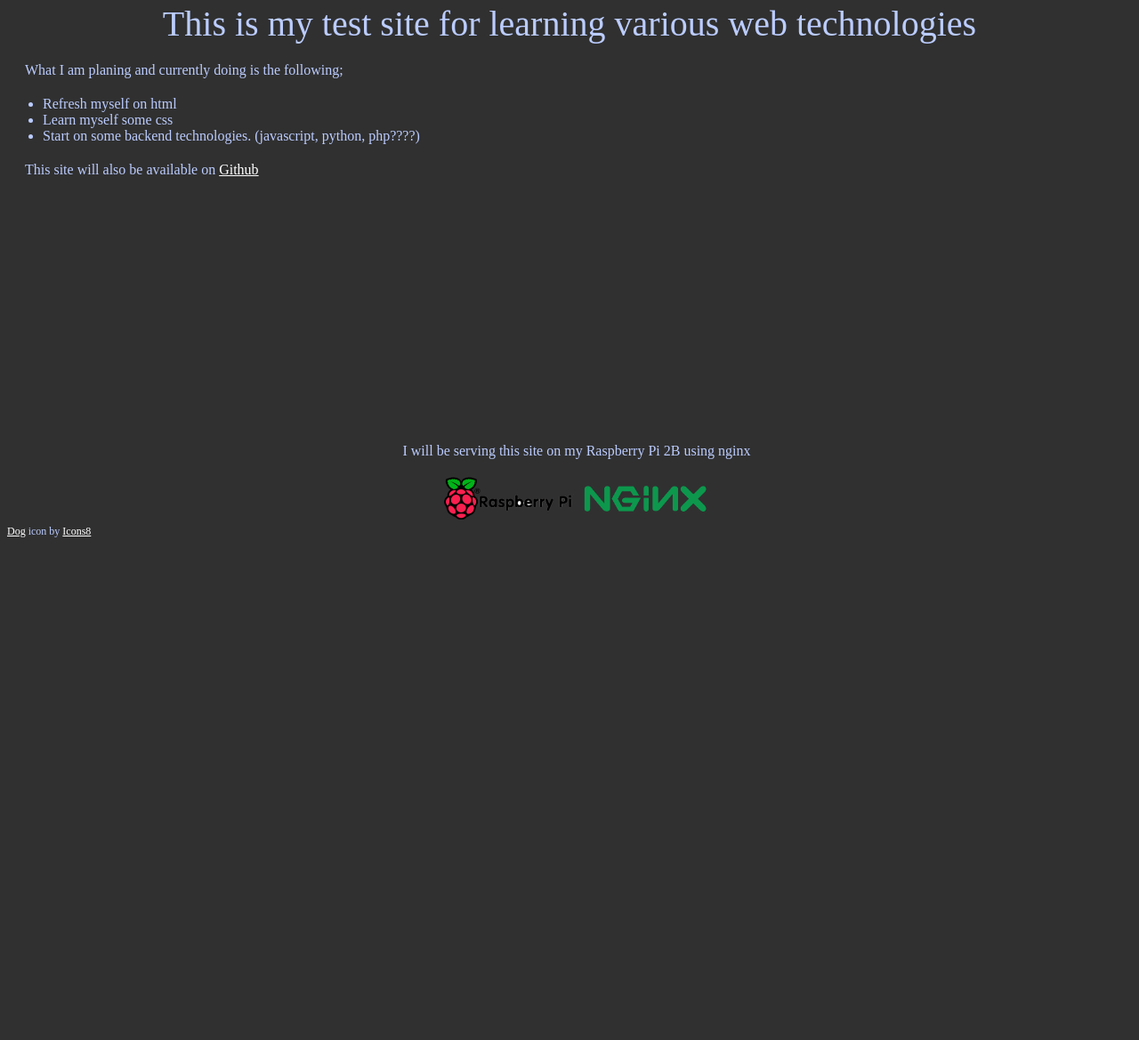
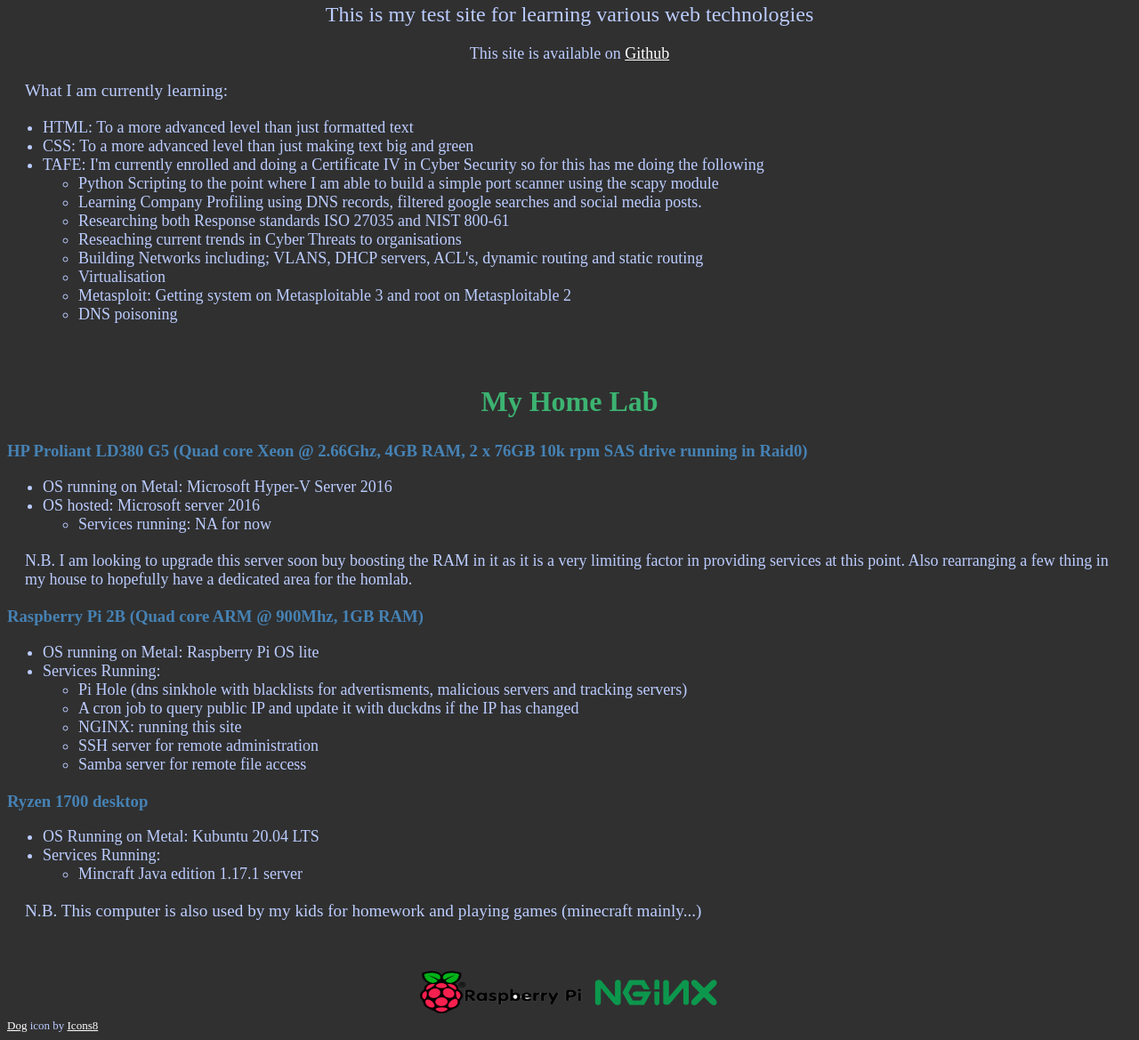
Before and after one commit to thomas-caporn/test_site, a plain HTML site: page www/index.html in a window 1280 px wide. Shown: the part 195-1364 px from the top of the page at 89% size. Before the commit the page ends 800 px from the top, so only its background shows below. Drawn offline with Linux system fonts and the light colour scheme.

Commit message:
Add files via upload
update to main page

```diff
--- a/www/index.html
+++ b/www/index.html
@@ -10,6 +10,7 @@
         }
         p {
             margin:20px;
+            font-size:larger;
         }
         a {
             color:white;
@@ -17,8 +18,19 @@
         footer{
             text-align: center;
             bottom: 0;
-            position: fixed;
             width: 100%;
+        }
+        h2 {
+            font-size:xx-large;
+            text-align:center;
+            color:mediumseagreen;
+        }
+        h3 {
+            text-align: left;
+            color:steelblue;
+        }
+        ul {
+            font-size: large;
         }
 
         </style>
@@ -26,29 +38,80 @@
 
 <body style="background-color:#303030;color:#BBCCFF">
 
-<h1>test_site</h1>
+<h1>toms_test_site</h1>
 
-<p style="text-align:center;font-size:40px">This is my test site for learning various web technologies</p>
+<p style="text-align:center;font-size:x-large;">This is my test site for learning various web technologies</p>
+<p style="text-align: center;font-size: large;">This site is available on <a href="https://github.com/thomas-caporn/test_site" style="color:white">Github</a></p>
 <p>
-What I am planing and currently doing is the following;
+What I am currently learning:
 
 <ul>
-<li>Refresh myself on html</li>
-<li>Learn myself some css</li>
-<li>Start on some backend technologies. (javascript, python, php????)</li>
-</ul></p>
-
-<p>This site will also be available on <a href="https://github.com/thomas-caporn/test_site" style="color:white">Github</a></p>
-
+    <li>HTML: To a more advanced level than just formatted text</li>
+    <li>CSS: To a more advanced level than just making text big and green</li>
+    <li>TAFE: I'm currently enrolled and doing a Certificate IV in Cyber Security so for this has me doing the following</li>
+    <ul>
+        <li>Python Scripting to the point where I am able to build a simple port scanner using the scapy module</li>
+        <li>Learning Company Profiling using DNS records, filtered google searches and social media posts.</li>
+        <li>Researching both Response standards ISO 27035 and NIST 800-61</li>
+        <li>Reseaching current trends in Cyber Threats to organisations</li>
+        <li>Building Networks including; VLANS, DHCP servers, ACL's, dynamic routing and static routing</li>
+        <li>Virtualisation</li>
+        <li>Metasploit: Getting system on Metasploitable 3 and root on Metasploitable 2</li>
+        <li>DNS poisoning</li>
+    </ul>
+</ul>
+</p>
+<p><br></p>
+<h2>My Home Lab</h2>
+<p>
+<h3>HP Proliant LD380 G5 (Quad core Xeon @ 2.66Ghz, 4GB RAM, 2 x 76GB 10k rpm SAS drive running in Raid0)</h3>
+<ul>
+    <li>OS running on Metal: Microsoft Hyper-V Server 2016</li>
+    <li>OS hosted: Microsoft server 2016</li>
+    <ul>
+    <li>Services running: NA for now</li>
+</ul>
+</ul>
+</p>
+<p style=font-size:large;>
+N.B. I am looking to upgrade this server soon buy boosting the RAM in it as it is a very limiting factor in providing services at this point.
+Also rearranging a few thing in my house to hopefully have a dedicated area for the homlab.
+</p>
+<p>
+    <h3>Raspberry Pi 2B (Quad core ARM @ 900Mhz, 1GB RAM)</h3>
+<ul>
+    <li>OS running on Metal: Raspberry Pi OS lite</li>
+    <li>Services Running:
+        <ul>
+        <li>Pi Hole (dns sinkhole with blacklists for advertisments, malicious servers and tracking servers)</li>
+        <li>A cron job to query public IP and update it with duckdns if the IP has changed</li>
+        <li>NGINX: running this site</li>
+        <li>SSH server for remote administration</li>
+        <li>Samba server for remote file access</li>
+    </ul></li>
+</ul>
+</p>
+<p>
+    <h3>Ryzen 1700 desktop</h3>
+<ul>
+    <li>OS Running on Metal: Kubuntu 20.04 LTS</li>
+    <li>Services Running:</li>
+    <ul>
+        <li>Mincraft Java edition 1.17.1 server</li>
+    </ul>
+</ul>
+</p>
+<p>
+N.B. This computer is also used by my kids for homework and playing games (minecraft mainly...)
+</p>
+<br>
+<br>
 
 <footer>
-    <p>
-        I will be serving this site on my Raspberry Pi 2B using nginx <br>
-    </p>
-    <a href="https://www.raspberrypi.com/"><img src="/images/logos/transparent-raspberry-pi.png" alt="Transparent Raspberry Pi" style="width:150px;height:50px;"></a>
+    <a href="https://www.raspberrypi.com/"><img src="/images/logos/transparent-raspberry-pi.png" alt="Transparent Raspberry Pi" style="width:190px;height:50px;"></a>
     <a href="https://www.nginx.com/"><img src="/images/logos/NGINX-logo-rgb-large.png" alt="NGINX logo Large" style="width:150px;height:50px;"></a>
     <br>
-    <p style="margin:0px;font-size:75%;text-align: left;">
+    <p style="margin:0px;font-size:small;text-align: left;">
         <a target="_blank" href="https://icons8.com/icon/oP5xX0sVsDIx/dog">Dog</a> icon by <a target="_blank" href="https://icons8.com">Icons8</a>
     </p>
 </footer>
```
